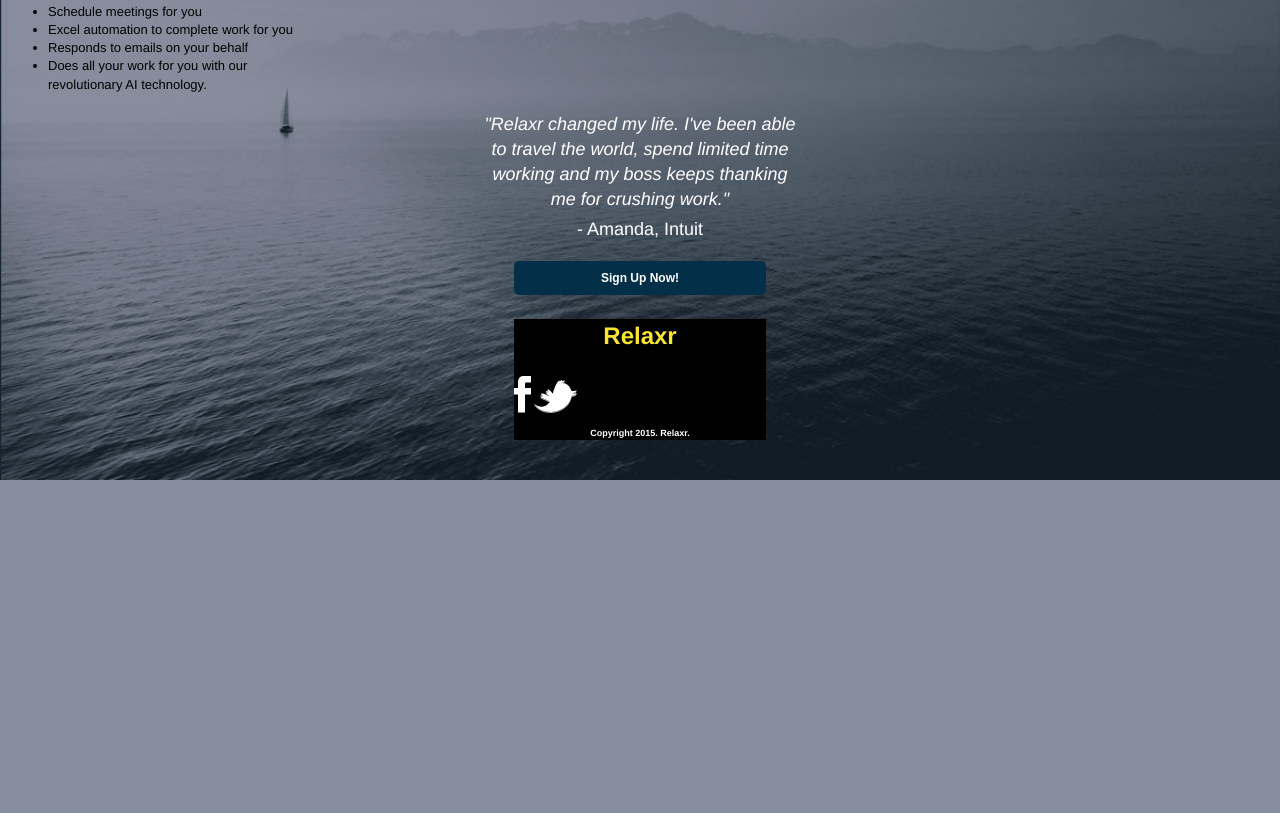
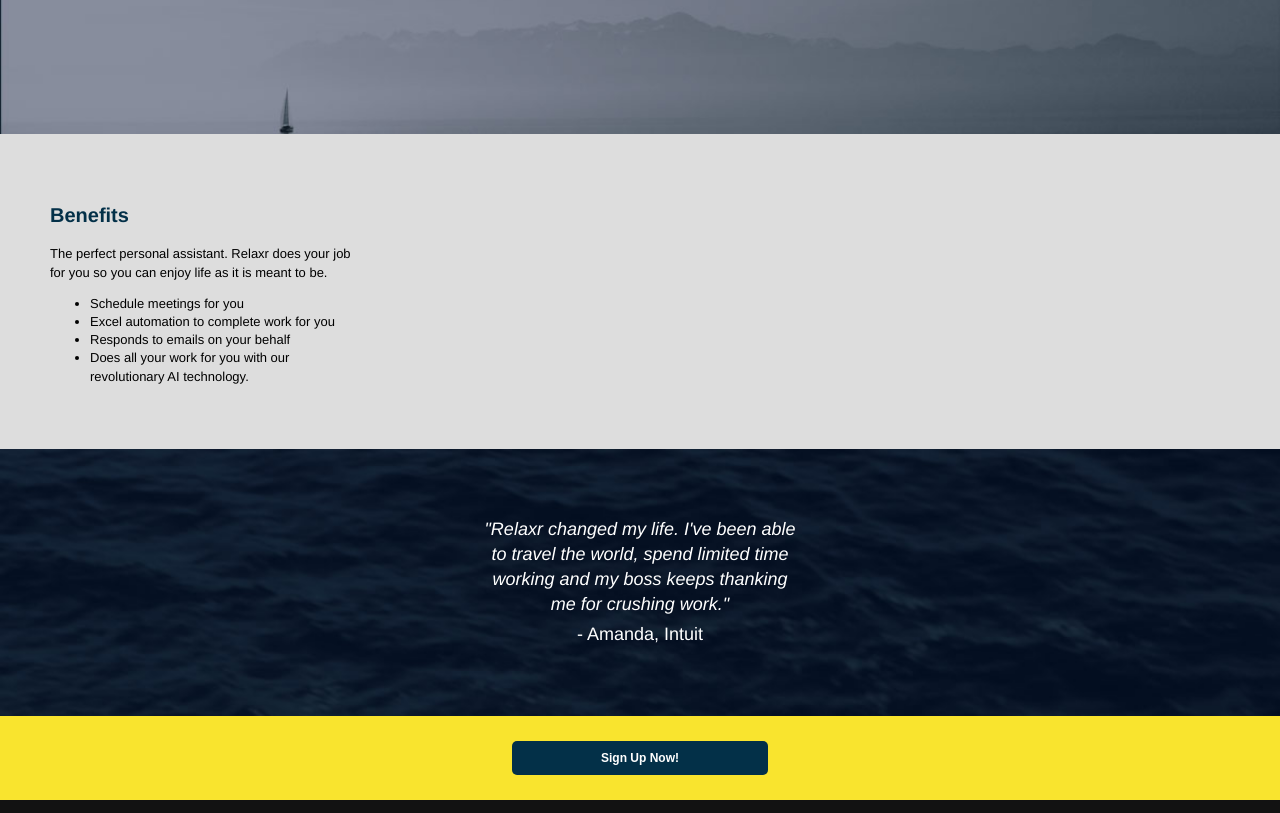
Before and after one commit to Wickers78/Week2_assignment, a plain HTML site: page index.html in a window 1280 px wide. Shown: the part 267-1080 px from the top of the page. Before the commit the page ends 800 px from the top, so only its background shows below. Drawn offline with Linux system fonts and the light colour scheme.

Commit message:
Newest Amends
I still need to work out social media icons and why they won't center

```diff
--- a/css/style.css
+++ b/css/style.css
@@ -52,6 +52,7 @@ body {
      font-family: Helvetica, Arial, sans-serif;
      background: url(../images/header_bg.jpg) no-repeat center top rgb(134,141,157);
       background-size: cover;
+      margin: 0;
 }
 
 
@@ -68,12 +69,23 @@ body {
 }
 
 header {
+  margin: 50px;
+  margin-bottom: 200px;
+}
 
+main {
+  background: #dddddd;
+  padding: 50px;
+}
+
+aside{
+  background: url(../images/testimonial_bg.jpg) no-repeat center top;
+   background-size: cover;
+   padding: 50px;
 }
 
 footer {
   background-color: black;
-
 }
 
 /******************************************
@@ -164,10 +176,16 @@ button {
   border-radius: 5px;
 }
 
+.sign-up-now{
+  background-color: #f9e42e;
+  padding-top: 25px;
+  padding-bottom: 25px;
+}
+
 .footeralign {
-  display: center-table;
-  width: 20%;
-  margin: 0 auto;
+  background-color: #121212;
+  padding-top: 25px;
+  padding-bottom: 25px;
 }
 
 .copyright-type {
@@ -176,3 +194,11 @@ button {
   font-weight: bolder;
   text-align: center;
 }
+
+.logocenter {
+  display: inline-block;
+  margin: 0 auto;
+  position: relative;
+  /*margin-left: auto;
+  margin-right: auto;*/
+}
--- a/index.html
+++ b/index.html
@@ -32,14 +32,14 @@
 			<aside class="">
 				<p class="testimonial">"Relaxr changed my life. I've been able<br> to travel the world, spend limited time<br> working and my boss keeps thanking<br> me for crushing work."</p>
 				<p class="by-line">- Amanda, Intuit</p>
-				<section class="sign-up-now">
-					<button class="sign-up-now-style" type="button" name="button">Sign Up Now!</button>
-				</section>
 			</aside>
+			<section class="sign-up-now">
+				<button class="sign-up-now-style" type="button" name="button">Sign Up Now!</button>
+			</section>
 			<footer class="footeralign">
 				<h3>Relaxr</h3>
-				<img src="images/facebook.png" alt="Link to Facebook">
-				<img src="images/twitter.png" alt="Link to Twitter">
+				<img src="images/facebook.png" alt="Link to Facebook" class="logocenter">
+				<img src="images/twitter.png" alt="Link to Twitter" class="logocenter">
 				<p class="copyright-type">Copyright 2015. Relaxr.</p>
 			</footer>
 		</section><!-- #container -->
```
Also changed, not shown: 1 other file.
